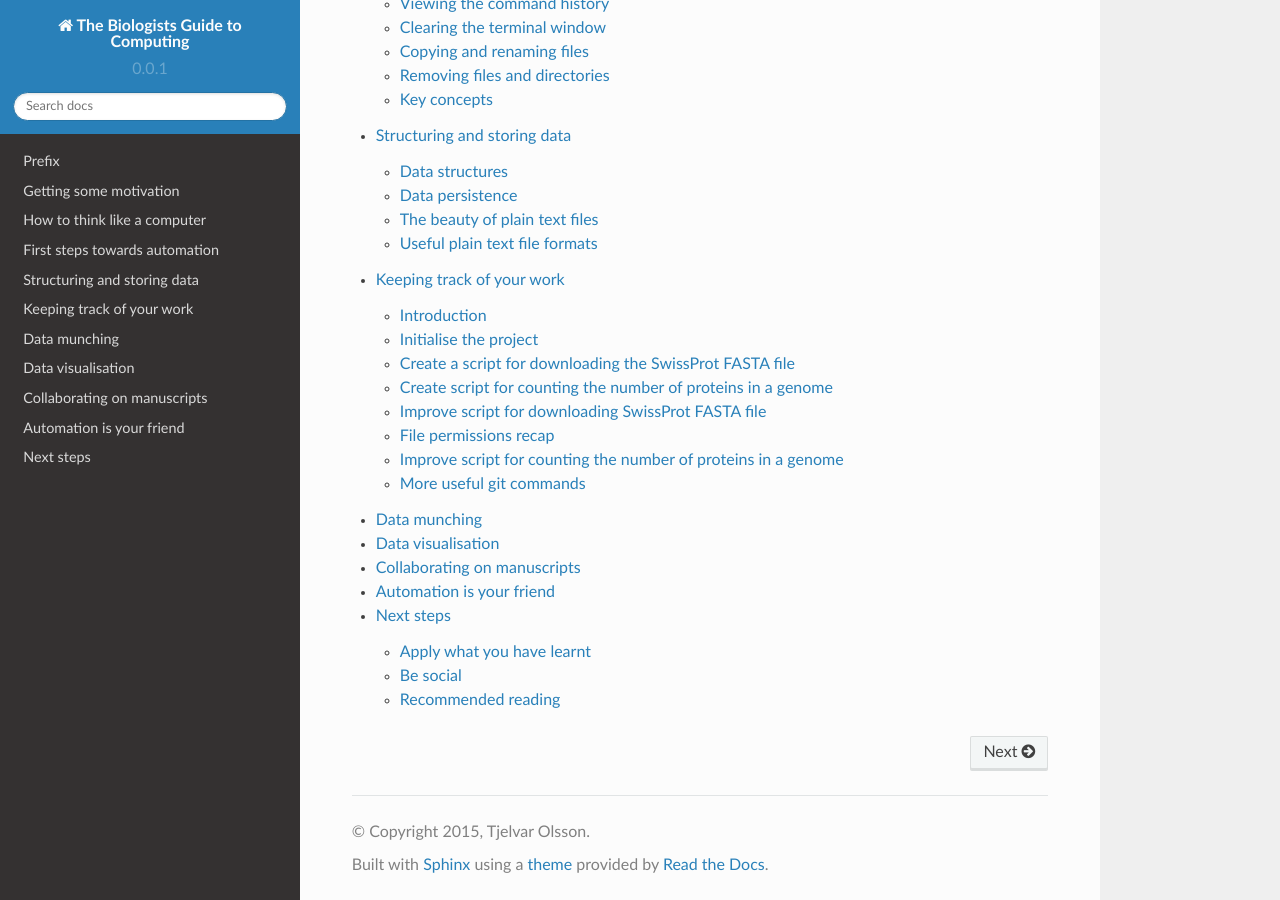
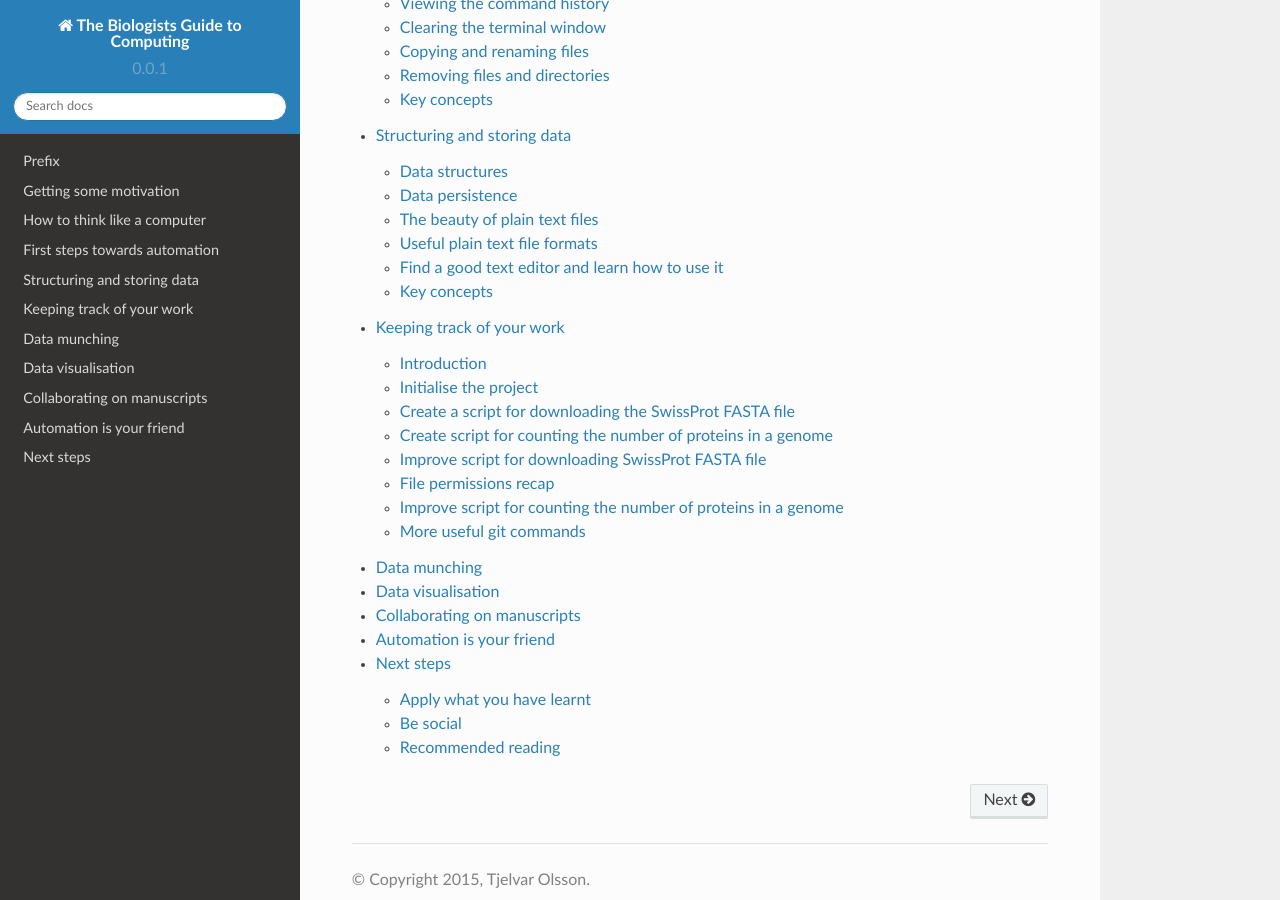
Before and after one commit to tjelvar-olsson/biologists-guide-to-computing, a Sphinx documentation site: the page built from source/index.rst, in a window 1280 px wide and 900 px high, scrolled down 852 px. Built offline with Sphinx 7.4.7 and the Read the Docs theme 2.0.0, drawn with Linux system fonts in a browser that asks for light colours; part of the change alters nothing that is shown.

Commit message:
Added some more content to structuring and storing data.

```diff
--- a/source/structuring-and-storing-data.rst
+++ b/source/structuring-and-storing-data.rst
@@ -65,10 +65,69 @@ disappear when the program exits. As outlined in
 :doc:`how-to-think-like-a-computer` RAM is volatile. Therefore if the latter is
 the case you will want to make your tree persistent by writing it to disk.
 
-Binary vs plain text...
+At this point you have a choice: you can store the data in a binary format that
+only your program understands or you can store the data as a plain text file.
+Storing your data in a binary format has advantages in that the resulting files
+will be smaller and they will load quicker. However, in the next section you will
+find out why you should (almost) always choose to store your data as plain text
+files.
 
 The beauty of plain text files
 ------------------------------
 
+Plain text files are great because you can open and edit them on any computer.
+The operating system does not matter as ASCII and Unicode are universal
+standards.  With the slight caveat that you may occasionally have to deal with
+converting between Windows and Unix line endings (as discussed earlier in
+:doc:`how-to-think-like-a-compuer`).
+
+Furthermore, they are easy to use. You can simply open them in your text editor
+of choice and start typing away.
+
+Some software companies rely on their software being the only software to be
+able to work with the binary files that their software produces to ensure that
+users have to renew their licence. This is not great from the users point of
+view. It also makes it hard to share data with people that do not have a
+licence to the software in question. Making use of plain text files and
+software that can output data in plain text works around this problem.
+
+Finally, there is a rich ecosystem of tools available for working with plain
+text files.  Apart from text editors, there are all of the Unix command line
+tools. We looked at some of these in :doc:`first-steps-towards-automation`.
+In the next chapter, :doc:`keeping-track-of-your-work`, we will look at a
+tool called ``git`` that can be used to track changes to plain text files.
+
+Also, there are many well established file formats for representing data
+in plain text. We will look at some of these next.
+
+
 Useful plain text file formats
 ------------------------------
+
+- csv
+- json
+- yaml
+- md
+
+Find a good text editor and learn how to use it
+-----------------------------------------------
+
+
+Key concepts
+------------
+
+- Lists, also known as arrays, are ordered collections of elements
+- Dictionaries, also known as maps and associative arrays, are unordered
+  collections of key-value pairs
+- Graphs, also known as trees, links nodes via edges and is of relevance to
+  phylogenetic trees
+- In computing persistence refers to data outliving the program that generated
+  it
+- If you want any data structures that you have generated to persist you need
+  to write them to disk
+- Saving your data as plain text files is almost always preferable to saving it
+  as a binary blobs
+- There are a number of useful plain text file formats for you to make the most
+  of
+- Don't invent your own file format
+- Learn how to make the most out of your text editor of choice
```
